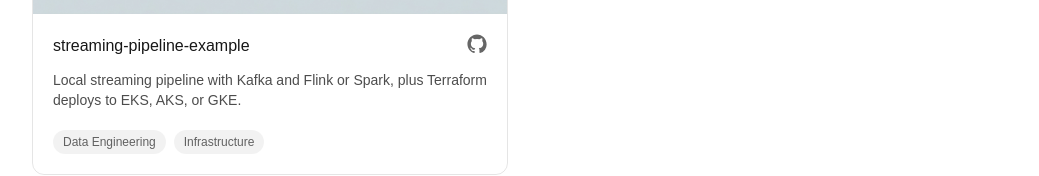
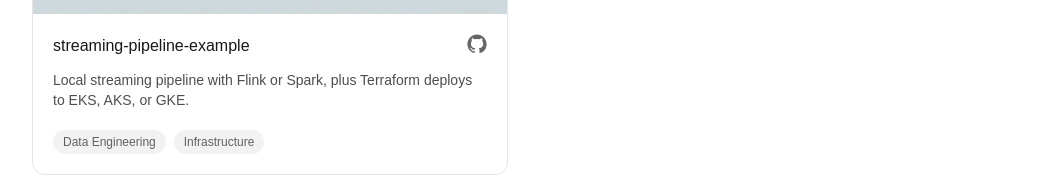
Before and after one commit to ivanpfaab/ivanpfaab.github.io, a Next.js app: page /projects in a window 1280 px wide. Shown: the part 1637-1813 px from the top of the page, without its empty margins (120-1159 px from the left). Built offline with nearby package versions, Linux system fonts and the light colour scheme; no server answers.

Commit message:
fix: wording

```diff
--- a/content/projects.ts
+++ b/content/projects.ts
@@ -48,7 +48,7 @@ export const projects: Project[] = [
   {
     name: "streaming-pipeline-example",
     description:
-      "Local streaming pipeline with Kafka and Flink or Spark, plus Terraform deploys to EKS, AKS, or GKE.",
+      "Local streaming pipeline with Flink or Spark, plus Terraform deploys to EKS, AKS, or GKE.",
     repoUrl: "https://github.com/ivanpfaab/streaming-pipeline-example",
     image: "/images/projects/StreamingPipeline.jpeg",
     tags: ["Data Engineering", "Infrastructure"],
```
